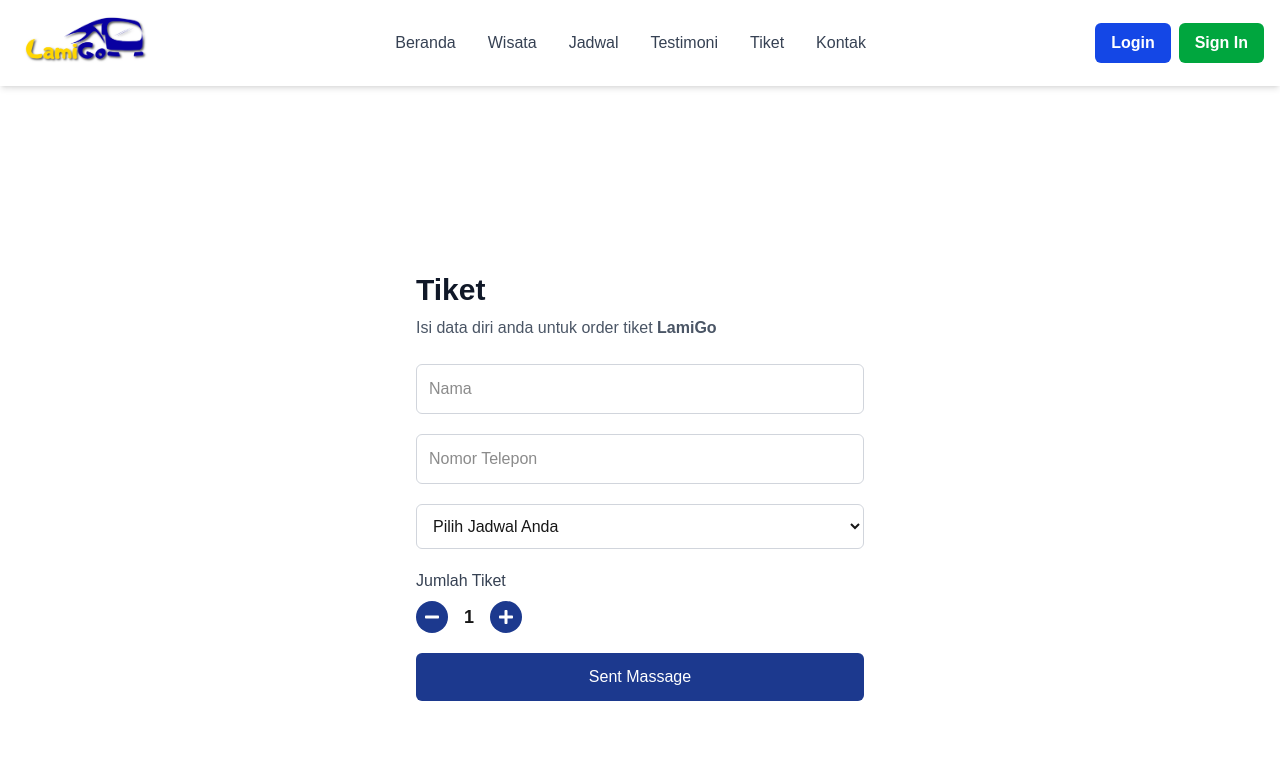
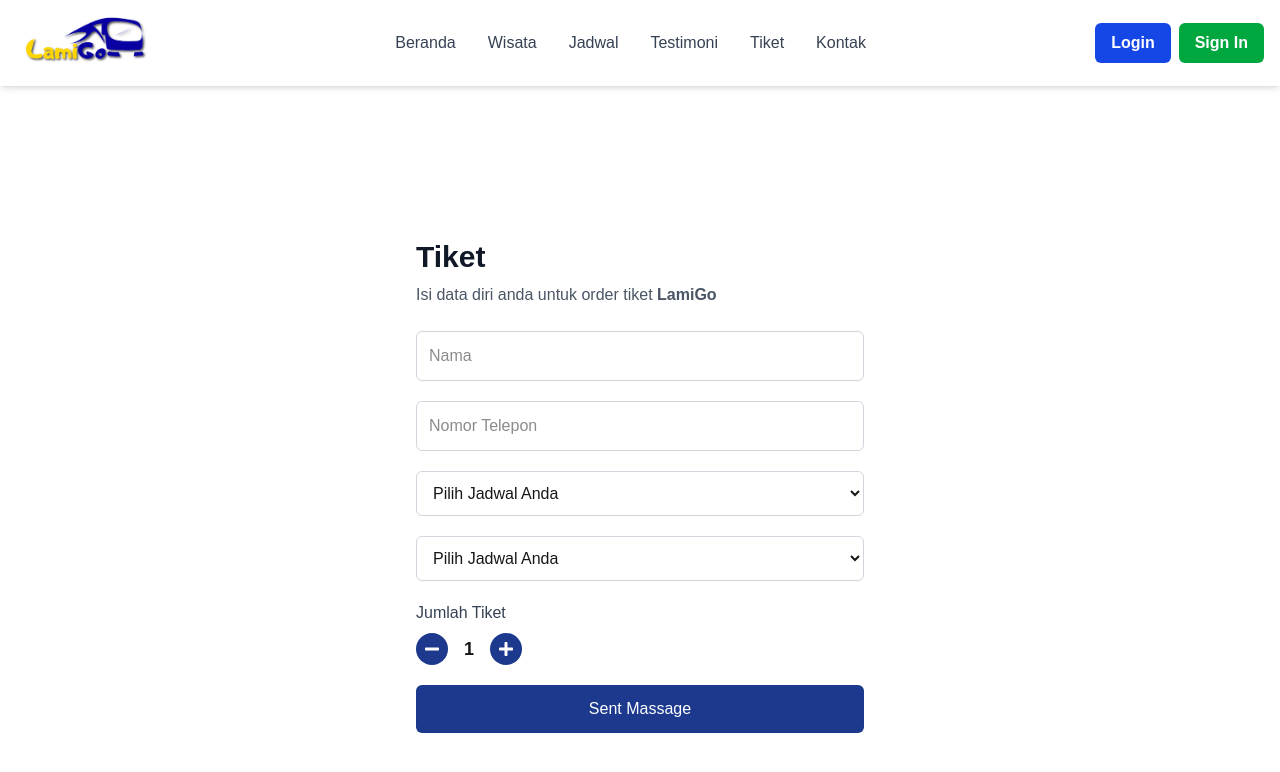
Before and after one commit to megustaSzy/project-web, a Next.js app in the folder web/: page /tiket in a window 1280 px wide. Shown: the top 772 px of the page. Built offline with nearby package versions, Linux system fonts and the light colour scheme.

Commit message:
menambah form pilih penjemputan pada pesanan tiket

```diff
--- a/web/src/app/tiket/page.tsx
+++ b/web/src/app/tiket/page.tsx
@@ -43,6 +43,18 @@ export default function TiketPage() {
             required
           />
 
+{/* Pilih Penjemputan */}
+          <select
+            value={jadwal}
+            onChange={(e) => setJadwal(e.target.value)}
+            className="w-full border border-gray-300 rounded-md p-3 focus:outline-none focus:ring-2 focus:ring-blue-800"
+            required
+          >
+            <option value="">Pilih Jadwal Anda</option>
+            <option value="Pagi">Terminal Rajabasa</option>
+            <option value="Siang">Stasiun Tanjung Karang</option>
+          </select>
+
           {/* Pilih Jadwal */}
           <select
             value={jadwal}
@@ -51,9 +63,11 @@ export default function TiketPage() {
             required
           >
             <option value="">Pilih Jadwal Anda</option>
-            <option value="Pagi">Pagi</option>
-            <option value="Siang">Siang</option>
-            <option value="Malam">Malam</option>
+            <option value="Pagi"> A1</option>
+            <option value="Siang">B1</option>
+            <option value="Malam">C1</option>
+             <option value="Siang">D1</option>
+            <option value="Malam">E1</option>
           </select>
 
           {/* Jumlah Tiket */}
```
